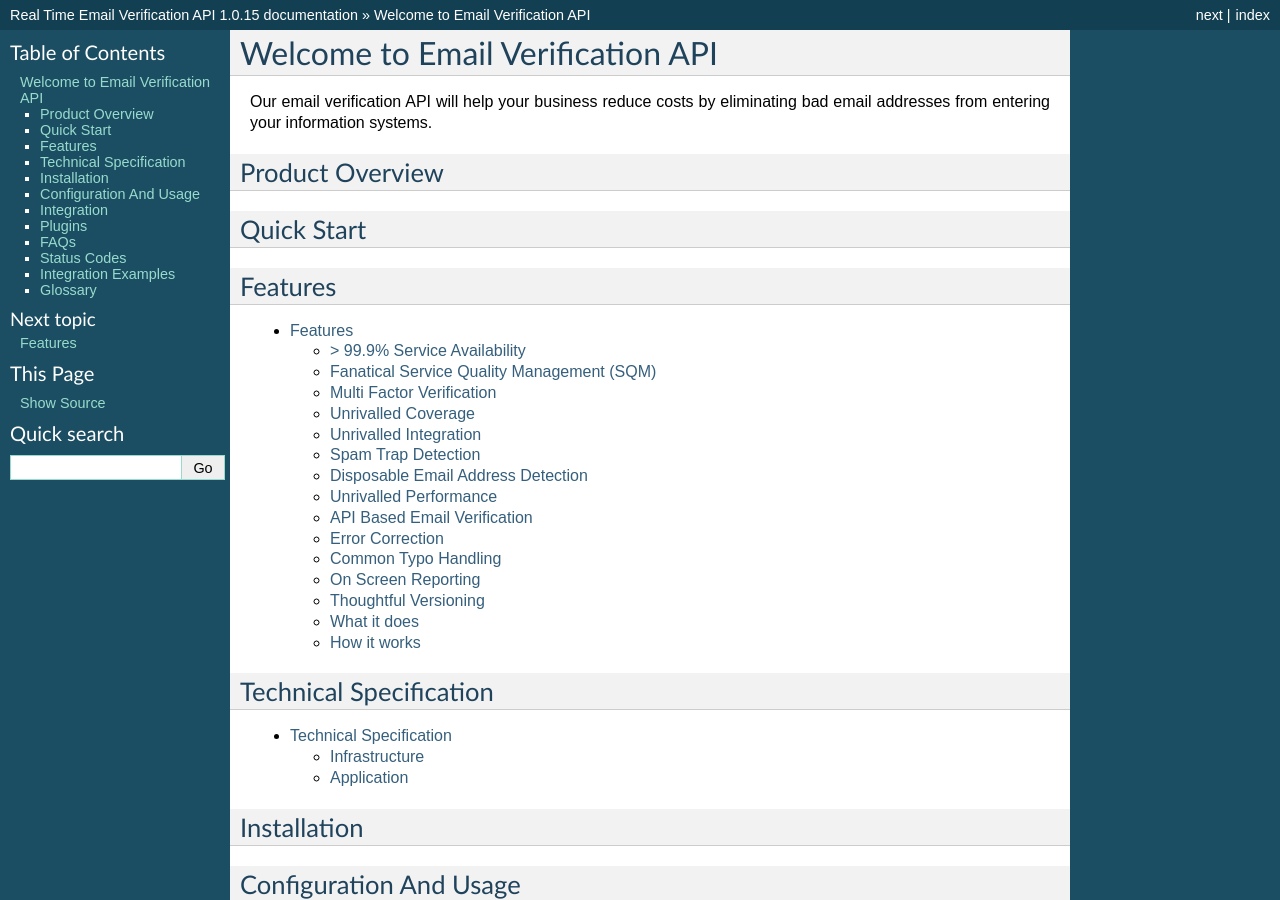
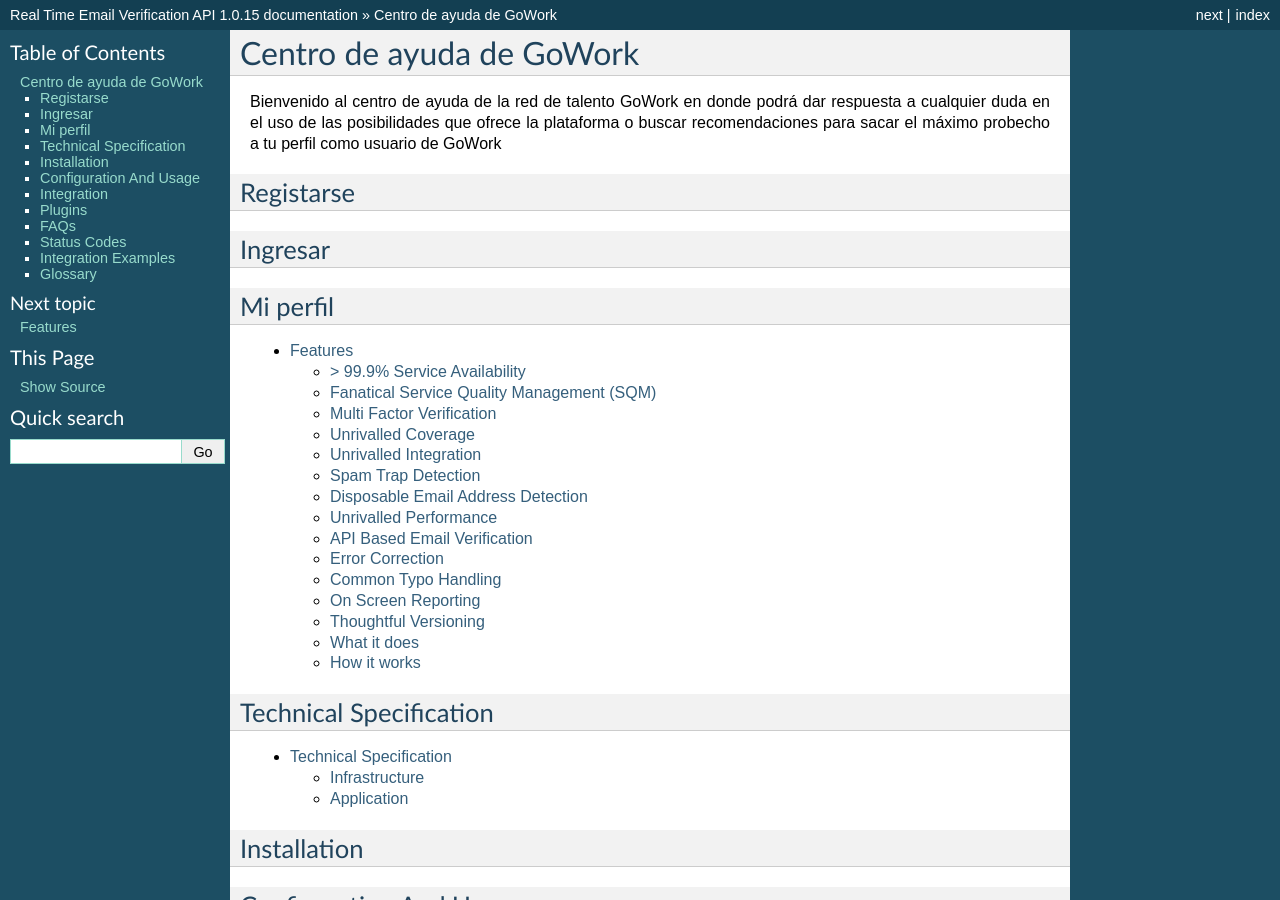
Before and after one commit to help-gowork/help, a Sphinx documentation site: the page built from docs/index.rst, in a window 1280 px wide and 900 px high. Built offline with Sphinx 7.4.7, drawn with Linux system fonts in a browser that asks for light colours; pages that are not in the unit, such as notebooks, are missing from menus; some of the changed text lies outside the part shown.

Commit message:
Update index.rst

```diff
--- a/docs/index.rst
+++ b/docs/index.rst
@@ -1,9 +1,8 @@
-Welcome to Email Verification API
+Centro de ayuda de GoWork
 =================================
-Our email verification :term:`API` will help your business reduce costs by eliminating bad email
-addresses from entering your information systems.
+Bienvenido al centro de ayuda de la red de talento GoWork en donde podrá dar respuesta a cualquier duda en el uso de las posibilidades que ofrece la plataforma o buscar recomendaciones para sacar el máximo probecho a tu perfil como usuario de GoWork
 
-Product Overview
+Registarse
 ----------------
 
 .. 	toctree::
@@ -11,7 +10,7 @@
 
 	product-overview
 
-Quick Start
+Ingresar
 -----------
 
 .. 	toctree::
@@ -19,7 +18,7 @@
 
 	quickstart
 
-Features
+Mi perfil
 --------
 
 .. 	toctree::
```
